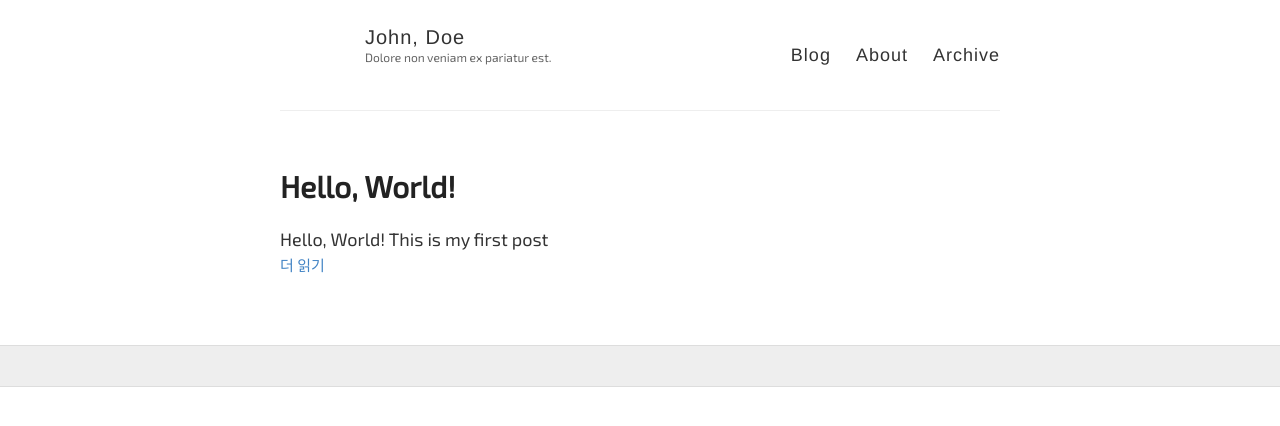
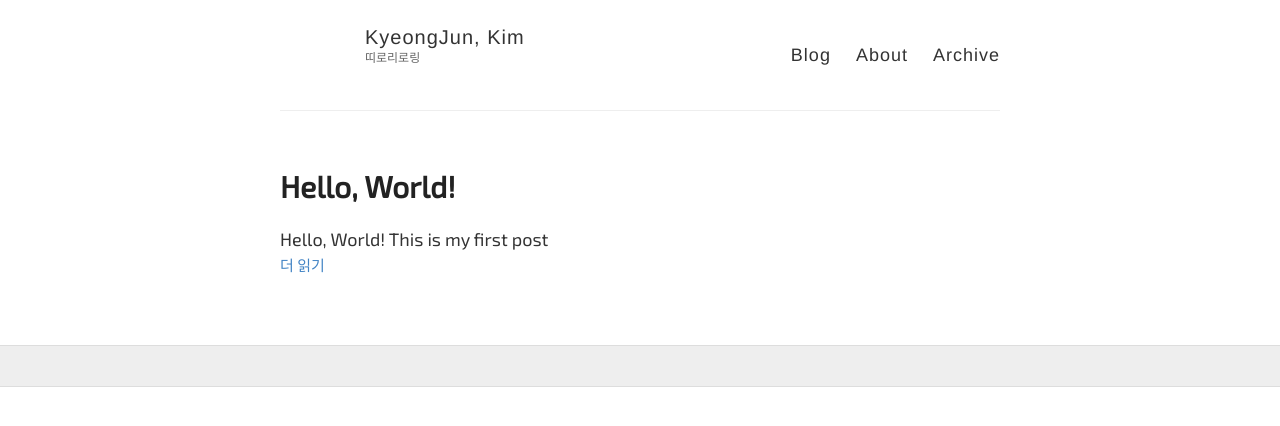
Before and after one commit to Limitia/Limitia.github.io, a Jekyll site: the page built from index.html, in a window 1280 px wide. Shown: the top 426 px of the page. Built offline with Jekyll 4.4.1, drawn with Linux system fonts in a browser that asks for light colours; some web fonts are replaced; the list of posts is cut into pages by our own code.

Commit message:
fix: 설정사항 변경

```diff
--- a/_config.yml
+++ b/_config.yml
@@ -3,10 +3,10 @@
 #
 
 # Name of your site (displayed in the header)
-name: John, Doe
+name: KyeongJun, Kim
 
 # Short bio or description (displayed in the header)
-description: Dolore non veniam ex pariatur est.
+description: 띠로리로링
 
 # URL of your avatar or profile pic (you could use your GitHub profile pic)
 avatar:
```
